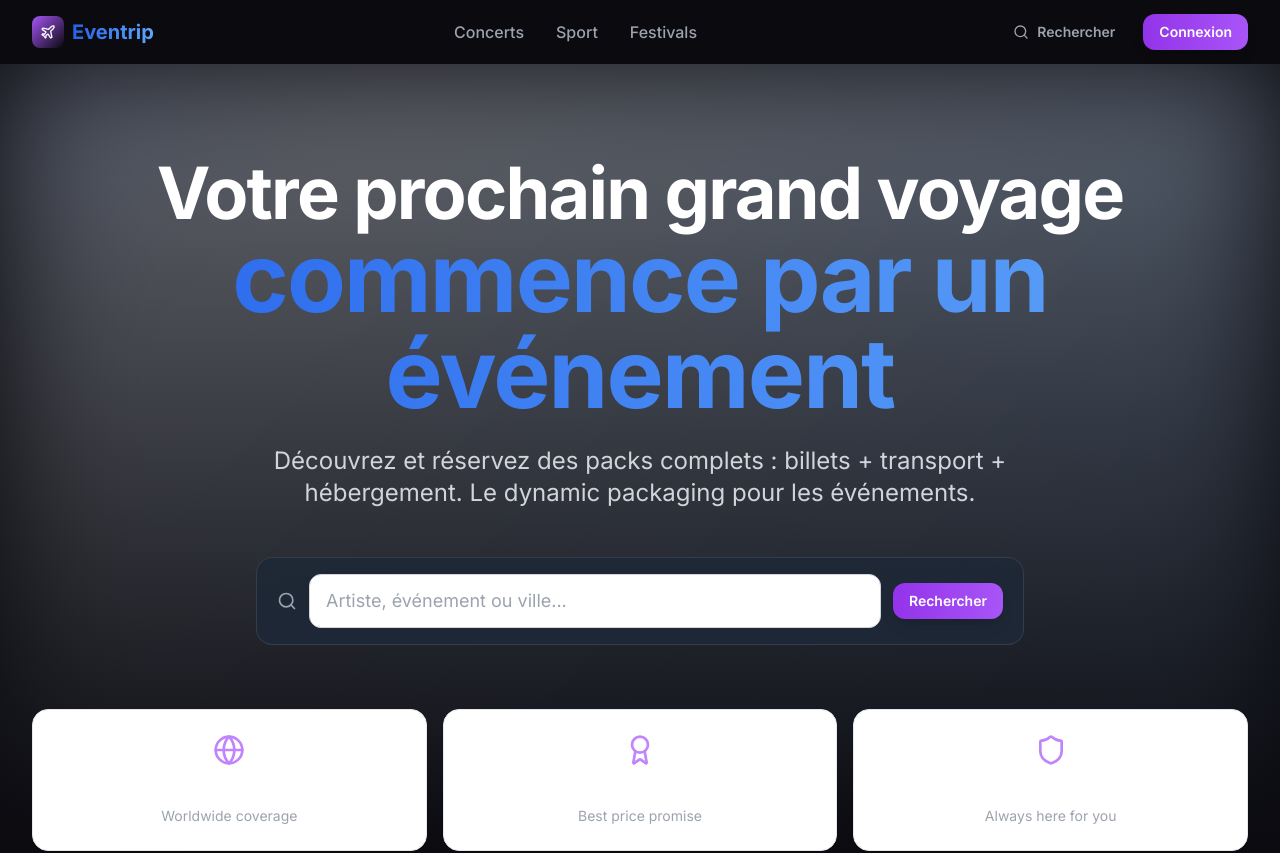
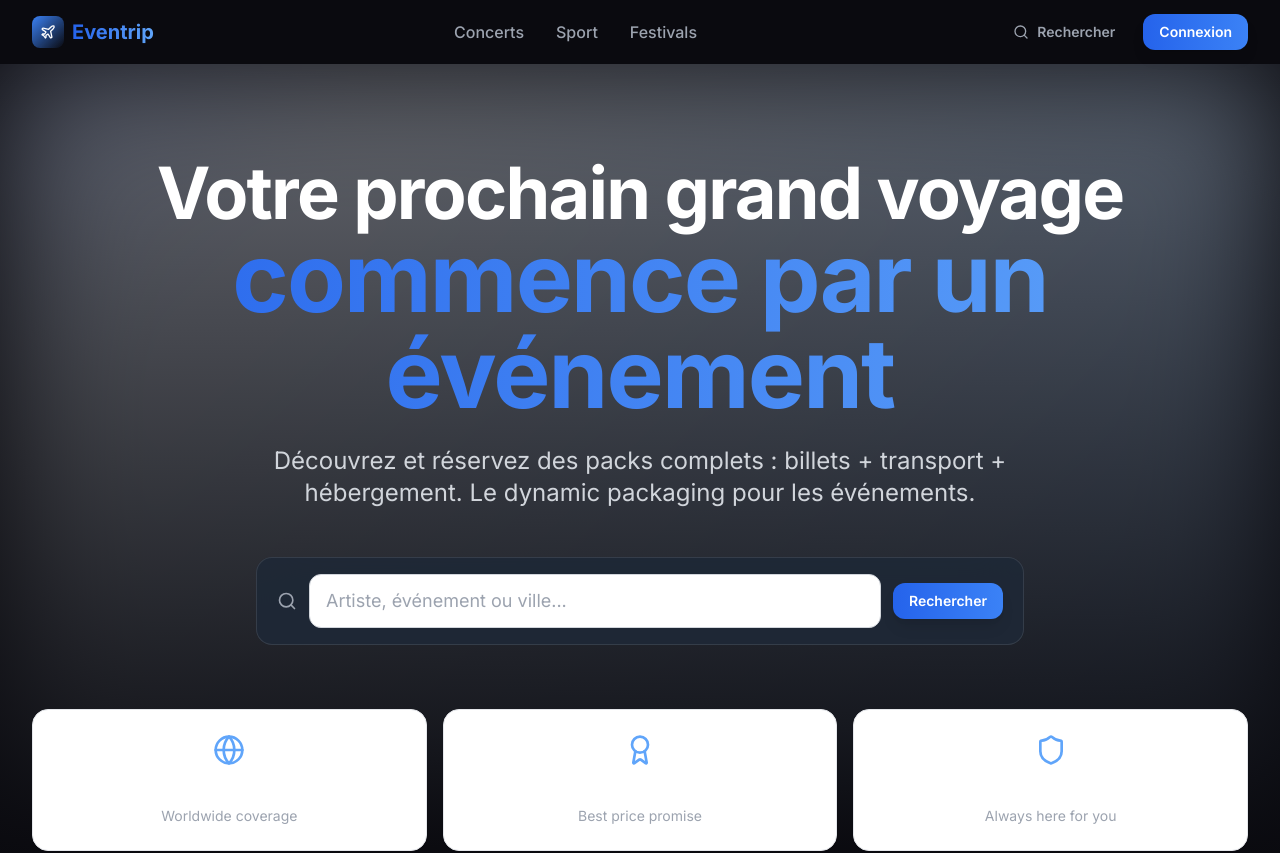
Before and after one commit to roor330-collab/eventrip, a Next.js app: page / in a window 1280 px wide. Shown: the top 853 px of the page. Built offline with nearby package versions, Linux system fonts and the light colour scheme.

Commit message:
feat: white/blue theme + Ticketmaster 2026 data

```diff
--- a/tailwind.config.ts
+++ b/tailwind.config.ts
@@ -10,16 +10,16 @@ const config: Config = {
     extend: {
       colors: {
         primary: {
-          50: "#faf5ff",
-          100: "#f3e8ff",
-          200: "#e9d5ff",
-          300: "#d8b4fe",
-          400: "#c084fc",
-          500: "#a855f7",
-          600: "#9333ea",
-          700: "#7e22ce",
-          800: "#6b21a8",
-          900: "#581c87",
+          50: "#eff6ff",
+          100: "#dbeafe",
+          200: "#bfdbfe",
+          300: "#93c5fd",
+          400: "#60a5fa",
+          500: "#3b82f6",
+          600: "#2563eb",
+          700: "#1d4ed8",
+          800: "#1e40af",
+          900: "#1e3a8a",
         },
         accent: {
           50: "#eff6ff",
@@ -47,6 +47,48 @@ const config: Config = {
           950: "#0a0a0f",
         },
       },
+      backgroundColor: {
+        "glass": "rgba(255, 255, 255, 0.05)",
+        "glass-dark": "rgba(10, 10, 15, 0.8)",
+      },
+      backdropBlur: {
+        xs: "2px",
+        sm: "4px",
+      },
+      animation: {
+        "fade-in": "fadeIn 0.5s ease-in-out",
+        "slide-up": "slideUp 0.5s ease-out",
+        "pulse-subtle": "pulseSubtle 2s cubic-bezier(0.4, 0, 0.6, 1) infinite",
+        "shimmer": "shimmer 2s infinite",
+      },
+      keyframes: {
+        fadeIn: {
+          "0%": { opacity: "0" },
+          "100%": { opacity: "1" },
+        },
+        slideUp: {
+          "0%": { transform: "translateY(20px)", opacity: "0" },
+          "100%": { transform: "translateY(0)", opacity: "1" },
+        },
+        pulseSubtle: {
+          "0%, 100%": { opacity: "1" },
+          "50%": { opacity: "0.8" },
+        },
+        shimmer: {
+          "0%": { backgroundPosition: "-1000px 0" },
+          "100%": { backgroundPosition: "1000px 0" },
+        },
+      },
+      boxShadow: {
+        "glow": "0 0 20px rgba(37, 99, 235, 0.2)",
+        "glow-lg": "0 0 40px rgba(37, 99, 235, 0.15)",
+        "inner-glow": "inset 0 0 20px rgba(37, 99, 235, 0.1)",
+      },
+      borderRadius: {
+        "xl": "0.75rem",
+        "2xl": "1rem",
+        "3xl": "1.5rem",
+      },
     },
   },
   plugins: [],
```
